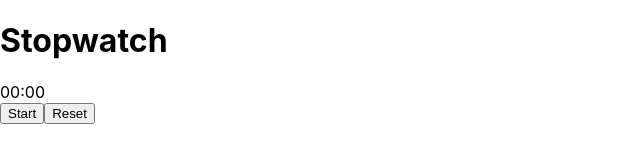
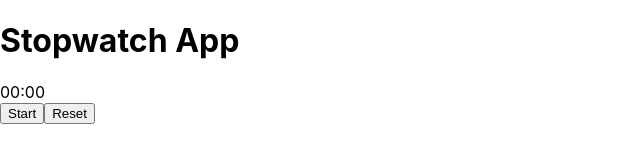
Before and after one commit to CatHandsService/StopWatch, a React (Create React App) app: page / in a window 1280 px wide. Shown: the top 160 px of the page, without its empty margins (0-640 px from the left). Built offline with nearby package versions, Linux system fonts and the light colour scheme.

Commit message:
add words

```diff
--- a/src/components/StopWatch.tsx
+++ b/src/components/StopWatch.tsx
@@ -42,7 +42,7 @@ export const StopWatch = () => {
 
   return (
     <div>
-      <h1>Stopwatch</h1>
+      <h1>Stopwatch App</h1>
       <div>{formatTime(time)}</div>
       {!isRunning ? (
         <button onClick={handleStart}>Start</button>
```
